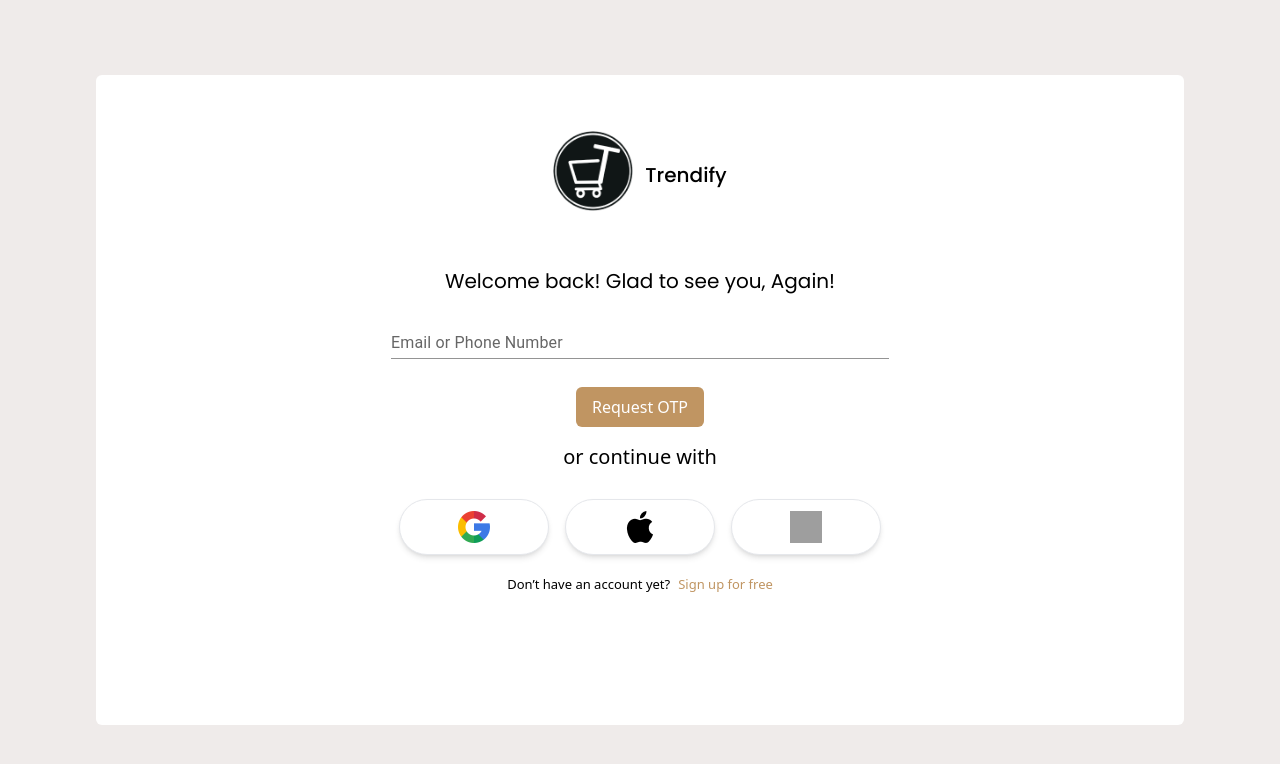
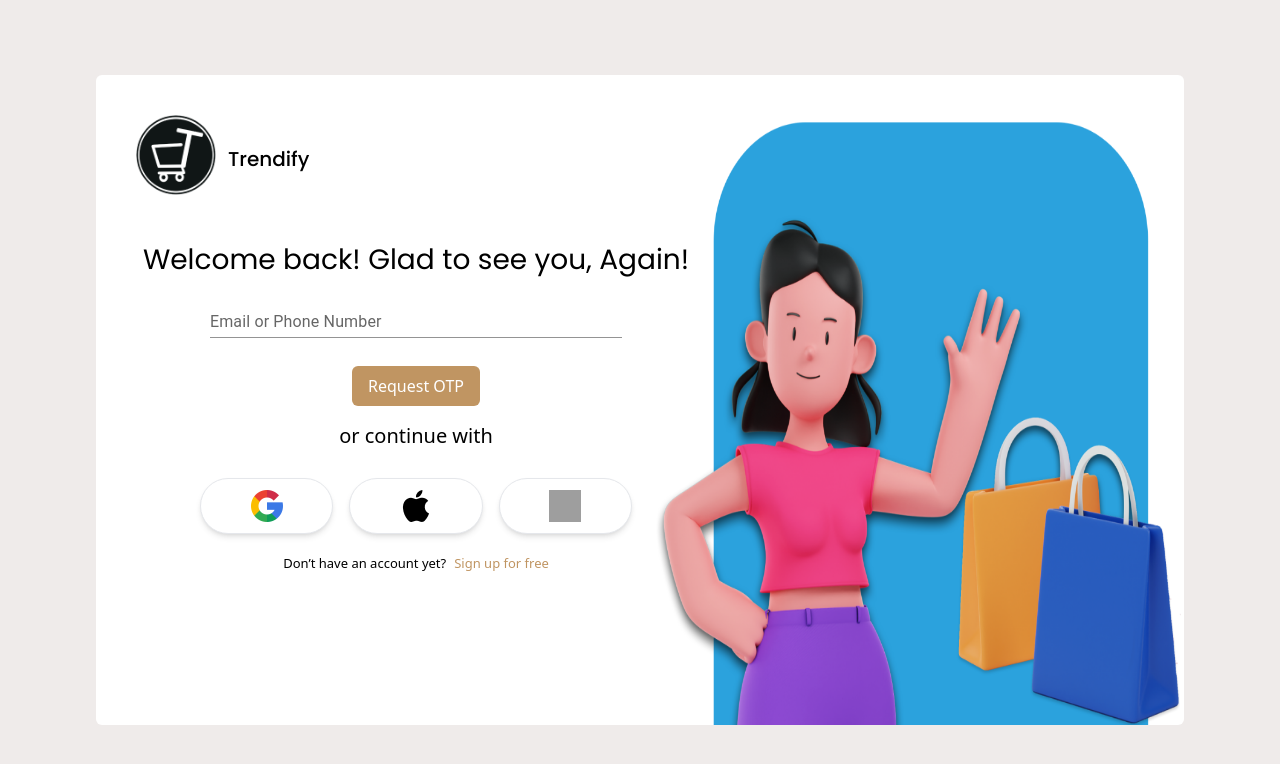
Before and after one commit to VikisolTech/Trendify, a React (Create React App) app: page / in a window 1280 px wide. Shown: the top 764 px of the page. Built offline with nearby package versions, Linux system fonts and the light colour scheme; grey boxes are pictures that could not be loaded.

Commit message:
bugfixes register

```diff
--- a/src/screens/auth/Authotp.jsx
+++ b/src/screens/auth/Authotp.jsx
@@ -18,8 +18,8 @@ export function Loginotp() {
 
 
             <div className="flex flex-row mt-3 xl:justify-center justify-center gap-2 flex-wrap my-4 text-center ">
-              <AuthPrefix  fontSize={"xl:text-[23px] text-base"}label={OtpContent.phoneNumber} />
-              <AuthSuffix  fontSize={"xl:text-[23px] text-base" }label={OtpContent.Change} />
+              <AuthPrefix  fontSize={"xl:text-[25px] text-base"}label={OtpContent.phoneNumber} />
+              <AuthSuffix  fontSize={"xl:text-[25px] text-base" }label={OtpContent.Change} />
             </div>
 
             <AuthOtpForm />
--- a/src/screens/auth/Authregister.jsx
+++ b/src/screens/auth/Authregister.jsx
@@ -17,7 +17,7 @@ function Register() {
             <AuthLogo />
           </div>
           <div className="flex flex-col items-center">
-            <p className="font-poppins text-black text-xl  text-center xl:text-2xl">
+            <p className="font-poppins text-black text-xl  text-center xl:text-[28px]">
               {RegisterContent.registerHeader}
             </p>
             <AuthRegisterForm />
--- a/src/screens/auth/Login.jsx
+++ b/src/screens/auth/Login.jsx
@@ -30,21 +30,21 @@ function Login() {
 
   return (
     <div className="w-full h-full  flex bg-authBgColor p-4 xl:pb-24 xl:pt-24  xl:p-24 justify-start items-center min-h-[650px]">
-      <div className="w-full h-full flex flex-col   2xl:items-start  items-center min-h-[650px] bg-white rounded-md px-4 py-4 relative box-border">
-      <div className="m-10   2xl:self-start self-center   2xl:absolute top-0">
+      <div className="w-full xl:p-[0px] h-full flex flex-col   xl:items-start  items-center min-h-[650px] bg-white rounded-md px-4 py-4 relative box-border">
+      <div className="m-10   xl:self-start self-center   xl:absolute top-0">
           <AuthLogo />
           </div>
 
-
-          <div className="flex flex-grow flex-col 2xl:ml-24  items-center 2xl:justify-center justify-start">
-            <p className="font-poppins text-black text-xl my-4 text-center 2xl:text-2xl">
+         <div className="flex items-stretch w-full justify-around xl:h-full">
+         <div className="flex flex-grow flex-col xl:ml-24 max-w-md  items-center xl:justify-center justify-start">
+            <p className="font-poppins text-black text-xl my-4 xl:w-max xl:mt-10 text-center xl:text-[28px]">
               {loginContent.loginHeader}
             </p>
-            <form className="w-full 2xl:w-[92%]" onSubmit={handleSubmit} >
+            <form className="w-full xl:w-[92%]" onSubmit={handleSubmit} >
             <TextField
               id="exampleInputEmail1"
               label="Email or Phone Number"
-              className="self-center 2xl:flex 2xl:justify-center 2xl:max-w-full 2xl:ml-[60px] my-2"
+              className="self-center xl:flex xl:justify-center xl:max-w-[530px] xl:ml-[60px] my-2"
               fullWidth
               variant="standard"
               name="email"
@@ -58,13 +58,15 @@ function Login() {
             </form>
 
             <AuthQuickOptions />
-            <div className="flex flex-row my-5 2xl:justify-center justify-center gap-2">
+            <div className="flex flex-row my-5 xl:justify-center justify-center gap-2">
               <AuthPrefix label={loginContent.dontHaveAccount} />
               <AuthSuffix label={loginContent.singUp}  onPress={()=>{window.location.href= AuthRoutes.register}}/>
             </div>
           </div>
 
-        <img className="hidden 2xl:flex  max-w-[600px] absolute bottom-0 right-10 " src={loginContent.loginImg} />
+        <img className="hidden xl:flex w-[50%] max-w-4xl" src={loginContent.loginImg} />
+         </div>
+
       </div>
 
     </div>
```
